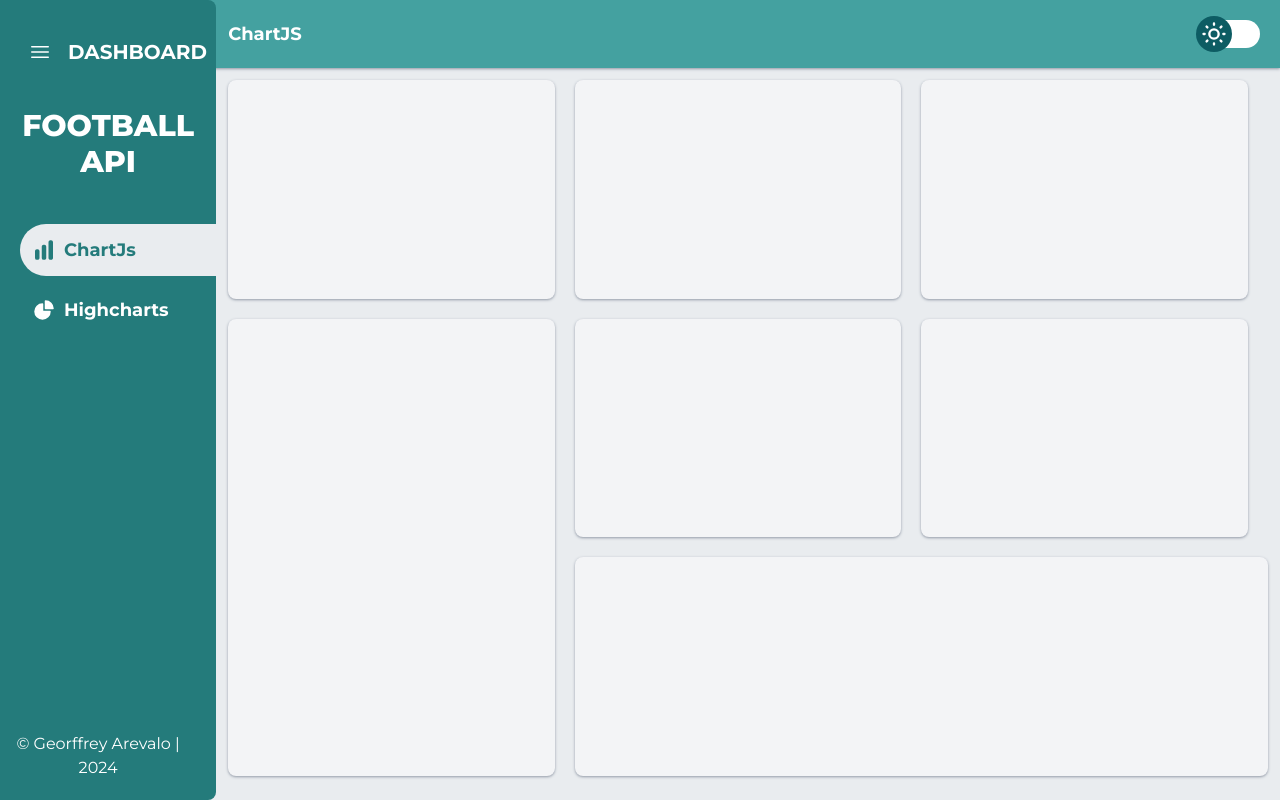
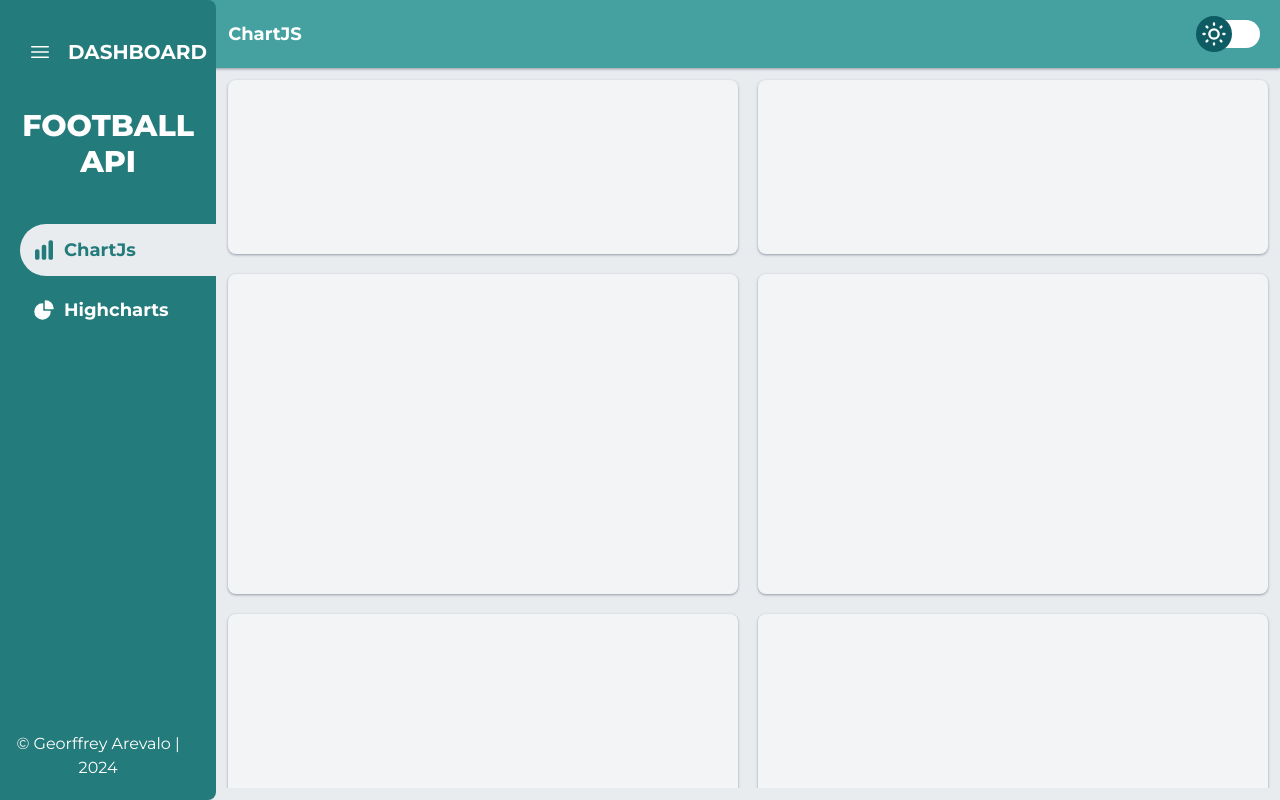
Before and after one commit to GeorffreyArevalo/DashboardTypeScript, a website built with Vite: page index.html in a window 1280 px wide. Built offline with nearby package versions, Linux system fonts and the light colour scheme; no server answers.

Commit message:
Dashboard

```diff
--- a/src/services/soccer-service.ts
+++ b/src/services/soccer-service.ts
@@ -42,7 +42,6 @@ export const getTopScorer = async(): Promise<TopScorerInterface> => {
             headers,
         });
 
-
         const json: TopScorerInterface = await resp.json();
         return json;
     } catch (error) {
--- a/src/ui/helpers/render-section-view.ts
+++ b/src/ui/helpers/render-section-view.ts
@@ -4,7 +4,7 @@ export const renderSectionView = (secondSection: HTMLElement, htmlContent: strin
     const sectionElement: HTMLElement = secondSection.querySelector(`#${idClean}`) || document.createElement('section');
     cleanHTML(sectionElement);
     sectionElement.id = id;
-    sectionElement.className = 'flex flex-col sm:grid-cols-2 sm:grid xl:grid-cols-3 xl:grid-rows-3 gap-5 h-5rem-n p-3 overflow-y-scroll';
+    sectionElement.className = 'flex flex-col sm:grid-cols-2 sm:grid 2xl:grid-cols-3 2xl:grid-rows-3 gap-5 h-5rem-n p-3 overflow-y-scroll';
     sectionElement.innerHTML = htmlContent;
     secondSection.append(sectionElement);
 }
--- a/src/ui/views/chartjs/chart.html
+++ b/src/ui/views/chartjs/chart.html
@@ -1,7 +1,7 @@
 
 <div class="bg-gray-100 dark:bg-secondary-demon-dark p-3 rounded-lg shadow dark:shadow-md shadow-gray-400
             dark:shadow-zinc-700 flex items-center justify-center
-            xl:col-start-1 xl:col-end-2">
+            2xl:col-start-1 2xl:col-end-2">
     <canvas id="barChart"></canvas>
 </div>
 
@@ -12,29 +12,29 @@
 
 <div class="bg-gray-100 dark:bg-secondary-demon-dark p-3 rounded-lg shadow dark:shadow-md shadow-gray-400
                 dark:shadow-zinc-700 flex items-center justify-center
-                xl:col-start-2 xl:col-end-3 xl:row-start-2 xl:row-end-3">
+                2xl:col-start-2 2xl:col-end-3 2xl:row-start-2 2xl:row-end-3">
     <canvas id="lineChart"></canvas>
 </div>
 
 <div class="bg-gray-100 dark:bg-secondary-demon-dark p-3 rounded-lg shadow dark:shadow-md shadow-gray-400
                 dark:shadow-zinc-700 flex items-center justify-center
-                sm:h-80 xl:h-auto
-                xl:col-start-1 xl:col-end-2 xl:row-start-2 xl:row-end-4">
+                sm:h-80 2xl:h-auto
+                2xl:col-start-1 2xl:col-end-2 2xl:row-start-2 2xl:row-end-4">
     <canvas id="radarChart"></canvas>
 </div>
 
 <div class="bg-gray-100 dark:bg-secondary-demon-dark p-3 rounded-lg shadow dark:shadow-md shadow-gray-400
             dark:shadow-zinc-700 flex items-center justify-center
-            xl:col-start-3 xl:col-end-4 xl:row-start-2 xl:row-end-3">
+            2xl:col-start-3 2xl:col-end-4 2xl:row-start-2 2xl:row-end-3">
     <canvas id="bubbleChart"></canvas>
 </div>
 
 
 <div class="bg-gray-100 dark:bg-secondary-demon-dark p-3 rounded-lg shadow dark:shadow-md shadow-gray-400
             dark:shadow-zinc-700 flex items-center justify-center
-            sm:h-80 xl:h-auto
+            sm:h-80 2xl:h-auto
             sm:col-start-2 sm:col-end-3
-            xl:col-start-3 xl:col-end-4">
+            2xl:col-start-3 2xl:col-end-4">
     <canvas id="barVerticalChart"></canvas>
 </div>
 
@@ -42,7 +42,7 @@
 <div class="bg-gray-100 dark:bg-secondary-demon-dark p-3 rounded-lg shadow dark:shadow-md shadow-gray-400
             dark:shadow-zinc-700 flex flex-col sm:flex-row flex-wrap items-center justify-center
             sm:col-start-1 sm:col-end-3
-            xl:col-start-2 xl:col-end-5 xl:row-start-3 xl:row-end-4">
+            2xl:col-start-2 2xl:col-end-5 2xl:row-start-3 2xl:row-end-4">
     <div class="sm:w-1/4">
         <canvas id="douChartFirst"></canvas>
     </div>
--- a/src/ui/views/highchart/highchart.html
+++ b/src/ui/views/highchart/highchart.html
@@ -1,11 +1,11 @@
 
 <div class="bg-gray-100 dark:bg-secondary-demon-dark p-3 rounded-lg shadow dark:shadow-md shadow-gray-400 dark:shadow-zinc-700
-            xl:col-start-1 xl:col-end-2 xl:row-start-1 xl:row-end-3">
+            2xl:col-start-1 2xl:col-end-2 2xl:row-start-1 2xl:row-end-3">
     <div id="barHighchart" ></div>
 </div>
 
 <div class="bg-gray-100 dark:bg-secondary-demon-dark p-3 rounded-lg shadow dark:shadow-md shadow-gray-400 dark:shadow-zinc-700
-            xl:col-start-3 xl:col-end-4 xl:row-start-2 xl:row-end-4">
+            2xl:col-start-3 2xl:col-end-4 2xl:row-start-2 2xl:row-end-4">
     <div id="horizontalBarHighchart"></div>
 </div>
 
@@ -13,14 +13,14 @@
 
 <div class="bg-gray-100 dark:bg-secondary-demon-dark p-3 rounded-lg shadow dark:shadow-md shadow-gray-400 dark:shadow-zinc-700
     sm:col-start-1 sm:col-end-3
-    xl:col-start-2 xl:col-end-3 xl:row-start-1 xl:row-end-3">
+    2xl:col-start-2 2xl:col-end-3 2xl:row-start-1 2xl:row-end-3">
     <div id="areaLineHighchart"></div>
 </div>
 
 
 <div class="bg-gray-100 dark:bg-secondary-demon-dark p-3 rounded-lg shadow dark:shadow-md shadow-gray-400 dark:shadow-zinc-700 flex flex-col sm:flex-row items-center justify-center
     sm:col-start-1 sm:col-end-3
-    xl:col-start-1 xl:col-end-3 xl:row-start-3 xl:row-end-4">
+    2xl:col-start-1 2xl:col-end-3 2xl:row-start-3 2xl:row-end-4">
     <div class="w-full sm:w-1/2">
         <div id="fisrtDonutHighchart" class="w-full"></div>
     </div>
@@ -31,6 +31,6 @@
 
 
 <div class="bg-gray-100 dark:bg-secondary-demon-dark p-3 rounded-lg shadow dark:shadow-md shadow-gray-400 dark:shadow-zinc-700
-            xl:col-start-3 xl:col-end-4 xl:row-start-1 xl:row-end-2">
+            2xl:col-start-3 2xl:col-end-4 2xl:row-start-1 2xl:row-end-2">
     <div id="pieHighchart"></div>
 </div>
```
Also changed, not shown: 1 other file.
